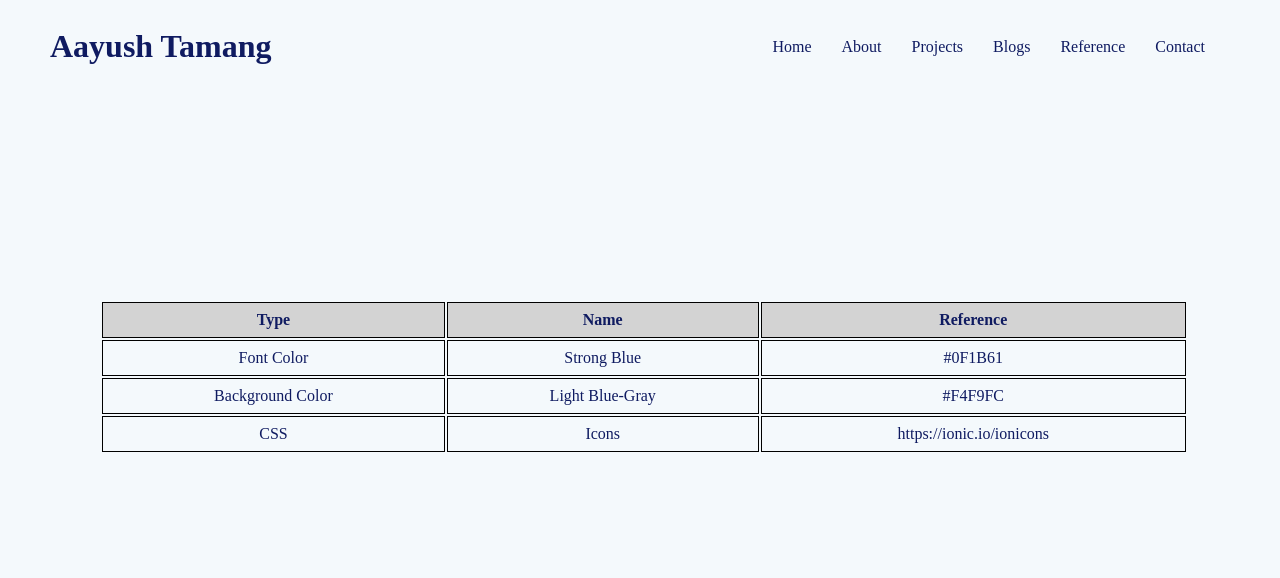
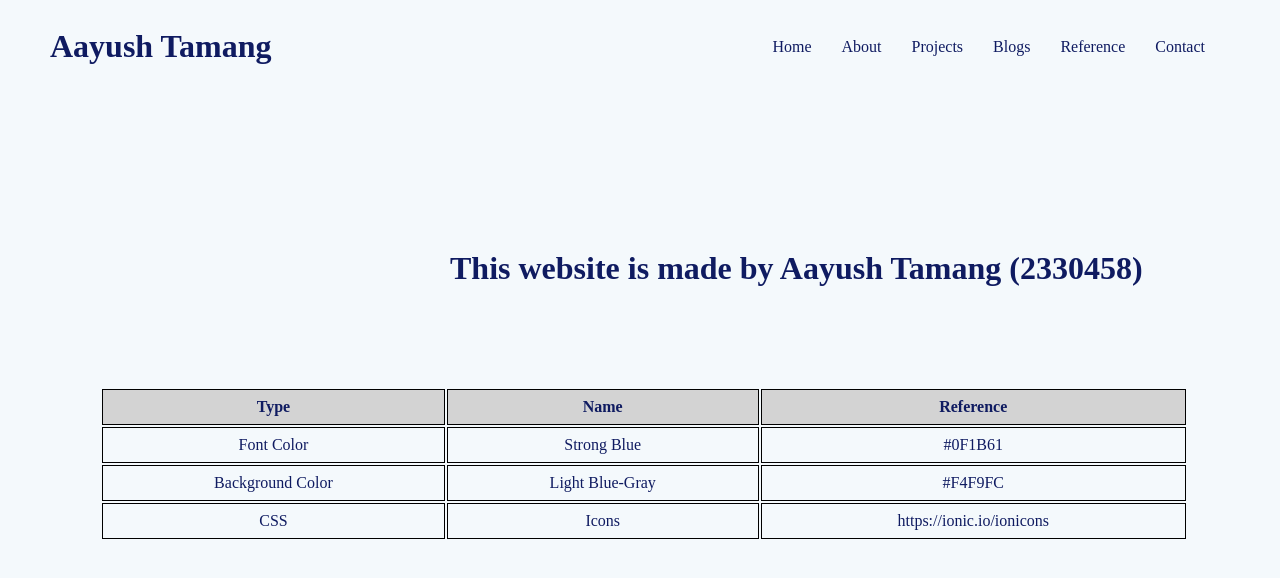
Before and after one commit to Aayush-prog/Web-, a plain HTML site: page portfolio/reference.html in a window 1280 px wide. Shown: the top 578 px of the page. Drawn offline with Linux system fonts and the light colour scheme.

Commit message:
portfolio update

```diff
--- a/portfolio/reference.css
+++ b/portfolio/reference.css
@@ -68,7 +68,7 @@ body{
 
 }
 table {
-    margin-top: 300px;
+    margin-top: 100px;
     margin-left: 100px;
     width: 85%;
     animation: utb 1s ease-out;
@@ -81,3 +81,7 @@ th, td {
 th {
     background-color: lightgray;
   }
+.info h1{
+    transform: translateX(450px);
+    margin-top: 250px;
+  }
--- a/portfolio/reference.html
+++ b/portfolio/reference.html
@@ -19,6 +19,7 @@
             <li><a href="contact.html">Contact</a></li>
         </ul>
     </nav>
+    <div class="info"><h1>This website is made by Aayush Tamang (2330458)</h1></div>
     <table>
         <tr>
           <th>Type</th>
```
